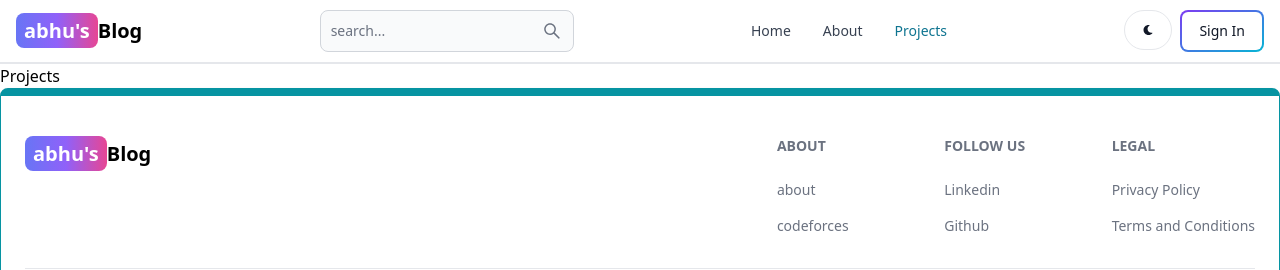
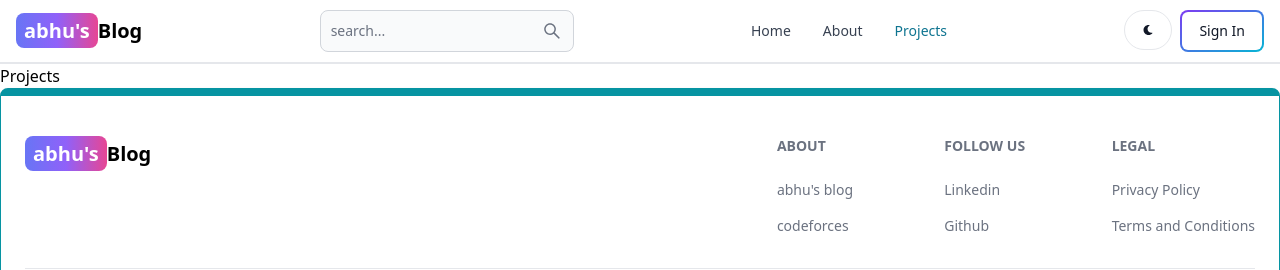
Before and after one commit to abhijith888/mern_blog, a React (Vite) app in the folder client/: page /projects in a window 1280 px wide. Shown: the top 270 px of the page. Built offline with nearby package versions, Linux system fonts and the light colour scheme.

Commit message:
minor change

```diff
--- a/client/src/components/Footer.jsx
+++ b/client/src/components/Footer.jsx
@@ -24,7 +24,7 @@ export default function FooterCom() {
                  target='_blank'
                  rel='noopener noreferrer'
               >
-                about
+                abhu's blog
               </Footer.Link>
               <Footer.Link
                  href='https://codeforces.com/profile/abhijith88'
```
